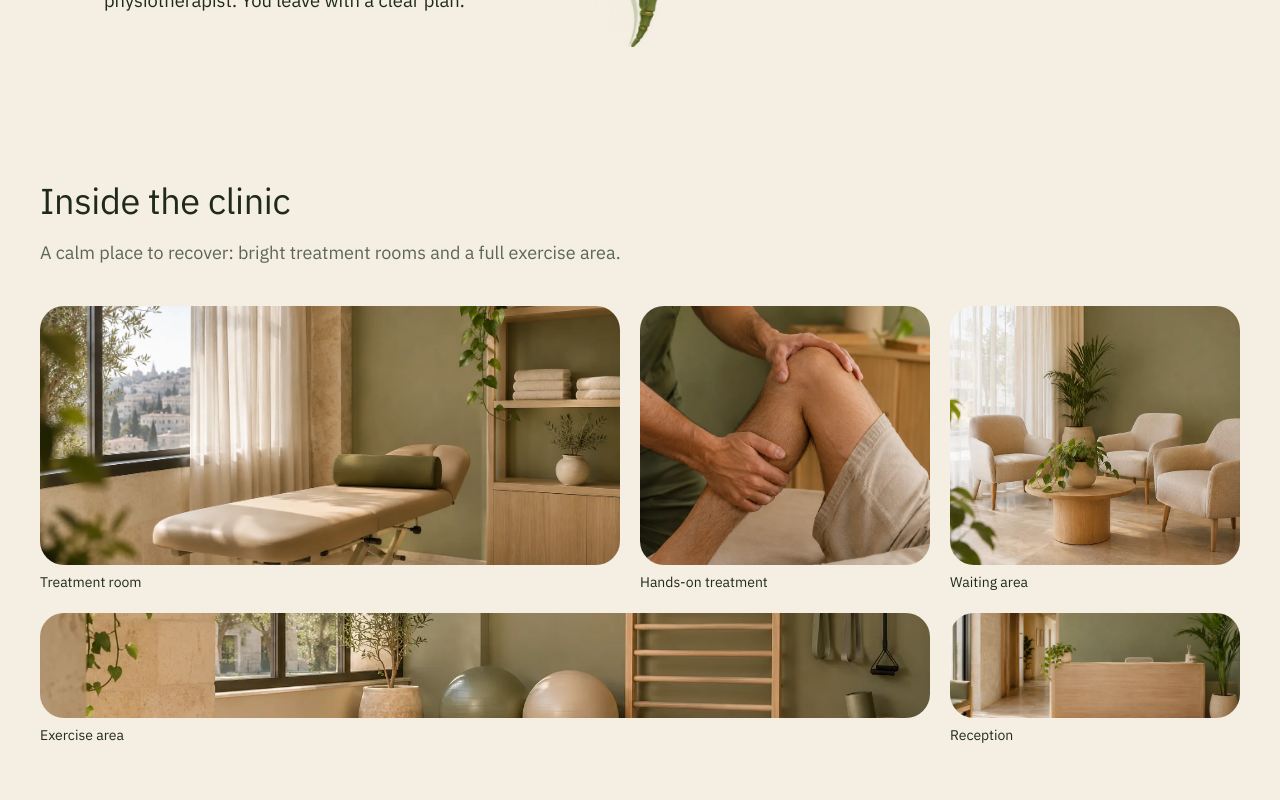
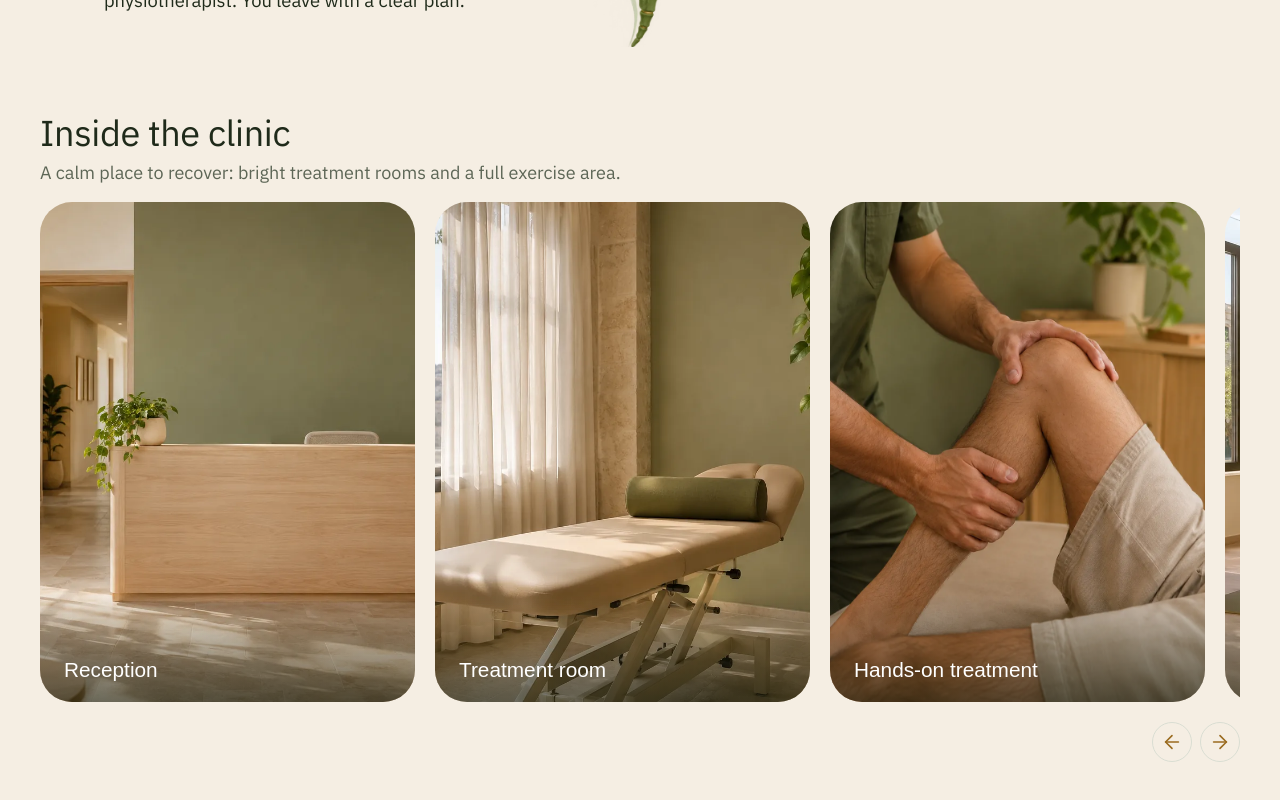
Before and after one commit to manarnofal2004/physio-clinic, a React (Vite) app in the folder client/: page / in a window 1280 px wide. Shown: the part 2187-2987 px from the top of the page. Built offline with nearby package versions, Linux system fonts and the light colour scheme; a web font is replaced by a local one.

Commit message:
feat(client): gallery as a strip of tall photos with arrows, heading at the top

```diff
--- a/client/src/features/landing/GallerySection.tsx
+++ b/client/src/features/landing/GallerySection.tsx
@@ -1,6 +1,7 @@
-import { useState } from "react";
+import { useRef, useState } from "react";
 import { Box, ButtonBase, Dialog, IconButton, Typography } from "@mui/material";
-import { X } from "lucide-react";
+import { useTheme } from "@mui/material/styles";
+import { ArrowLeft, ArrowRight, X } from "lucide-react";
 import { useTranslation } from "react-i18next";
 import type { Translation } from "@/i18n/locales/en";
 import { LandingSection } from "./LandingSection";
@@ -10,61 +11,91 @@ type PhotoKey = keyof Translation["landing"]["gallery"];
 interface Photo {
   key: PhotoKey; // caption and alt text
   src: string;
-  area: string; // grid area on wide screens
 }
 
 const photos: Photo[] = [
-  { key: "treatment", src: "/images/gallery/treatment.webp", area: "a" },
-  { key: "handsOn", src: "/images/gallery/hands-on.webp", area: "b" },
-  { key: "exercise", src: "/images/gallery/exercise.webp", area: "c" },
-  { key: "reception", src: "/images/gallery/reception.webp", area: "d" },
-  { key: "waiting", src: "/images/gallery/waiting.webp", area: "e" },
+  { key: "reception", src: "/images/gallery/reception.webp" },
+  { key: "treatment", src: "/images/gallery/treatment.webp" },
+  { key: "handsOn", src: "/images/gallery/hands-on.webp" },
+  { key: "exercise", src: "/images/gallery/exercise.webp" },
+  { key: "waiting", src: "/images/gallery/waiting.webp" },
 ];
 
-// An uneven grid of photos (one large, two tall, two wide) with a caption under each.
-// Clicking a photo opens it large; Escape or the cross closes it.
+// Tall photos fill the screen below the heading; on phones they are a bit shorter.
+const PHOTO_HEIGHT = { xs: "62svh", md: "calc(100svh - 300px)" };
+const GAP = 20;
+
+// A strip of tall photos, like walking through the clinic: about two and a half
+// show at once and the next one peeks in from the edge. Arrows, a drag or a swipe
+// move along; clicking a photo opens it large.
 export const GallerySection = () => {
   const { t } = useTranslation();
+  const theme = useTheme();
+  const isRtl = theme.direction === "rtl";
+  const stripRef = useRef<HTMLUListElement>(null);
   const [open, setOpen] = useState<Photo | null>(null);
+
+  // Moves the strip by one photo. In Arabic "next" is towards the left.
+  const move = (step: 1 | -1) => {
+    const strip = stripRef.current;
+    const first = strip?.firstElementChild as HTMLElement | null;
+    if (!strip || !first) return;
+    const distance = (first.offsetWidth + GAP) * step * (isRtl ? -1 : 1);
+    strip.scrollBy({ left: distance, behavior: "smooth" });
+  };
+
+  const Back = isRtl ? ArrowRight : ArrowLeft;
+  const Next = isRtl ? ArrowLeft : ArrowRight;
+  const arrow = {
+    border: 1,
+    borderColor: "divider",
+    "&:hover": { bgcolor: "action.selected" },
+  };
 
   return (
     <LandingSection
       id="gallery"
       title={t("landing.gallery.title")}
       intro={t("landing.gallery.intro")}
+      alignTop
     >
       <Box
         component="ul"
+        ref={stripRef}
         sx={{
           m: 0,
           p: 0,
           listStyle: "none",
-          display: "grid",
-          gap: { xs: 2, md: 2.5 },
-          gridTemplateColumns: { xs: "1fr 1fr", md: "2fr 1fr 1fr" },
-          gridTemplateAreas: {
-            xs: '"a a" "b e" "c c" "d d"',
-            md: '"a b e" "a b e" "c c d"',
-          },
-          gridAutoRows: { xs: 200, md: "clamp(110px, calc((100svh - 400px) / 3), 190px)" },
+          display: "flex",
+          gap: `${GAP}px`,
+          overflowX: "auto",
+          scrollSnapType: "x mandatory",
+          scrollbarWidth: "none",
+          "&::-webkit-scrollbar": { display: "none" },
         }}
       >
         {photos.map((photo) => (
           <Box
             component="li"
             key={photo.key}
-            sx={{ gridArea: photo.area, display: "flex", flexDirection: "column", minHeight: 0 }}
+            sx={{
+              flexShrink: 0,
+              height: PHOTO_HEIGHT,
+              aspectRatio: "3 / 4",
+              scrollSnapAlign: "start",
+            }}
           >
             <ButtonBase
               onClick={() => setOpen(photo)}
               aria-label={`${t("landing.gallery.open")}: ${t(`landing.gallery.${photo.key}`)}`}
               sx={{
-                flex: 1,
-                minHeight: 0,
-                borderRadius: 3,
+                position: "relative",
+                width: "100%",
+                height: "100%",
+                borderRadius: 4,
                 overflow: "hidden",
                 "&:focus-visible": { outline: 2, outlineColor: "primary.main", outlineOffset: 2 },
-                "& img": { transition: "transform 400ms ease-out" },
+                "& img": { transition: "transform 500ms ease-out" },
                 "&:hover img": { transform: "scale(1.03)" },
                 "@media (prefers-reduced-motion: reduce)": { "& img": { transition: "none" } },
               }}
@@ -76,12 +107,35 @@ export const GallerySection = () => {
                 loading="lazy"
                 sx={{ width: "100%", height: "100%", objectFit: "cover", display: "block" }}
               />
+              {/* The name of the place, on a soft dark fade at the bottom. */}
+              <Box
+                sx={{
+                  position: "absolute",
+                  insetInline: 0,
+                  bottom: 0,
+                  pt: 8,
+                  pb: 2.5,
+                  px: 3,
+                  textAlign: "start",
+                  color: "common.white",
+                  fontSize: "1.3rem",
+                  background: "linear-gradient(to top, rgba(20, 26, 12, 0.6), transparent)",
+                }}
+              >
+                {t(`landing.gallery.${photo.key}`)}
+              </Box>
             </ButtonBase>
-            <Typography variant="body2" color="text.secondary" sx={{ mt: 1 }}>
-              {t(`landing.gallery.${photo.key}`)}
-            </Typography>
           </Box>
         ))}
+      </Box>
+
+      <Box sx={{ display: "flex", gap: 1, mt: 2.5, justifyContent: "flex-end" }}>
+        <IconButton onClick={() => move(-1)} aria-label={t("landing.gallery.previous")} sx={arrow}>
+          <Back />
+        </IconButton>
+        <IconButton onClick={() => move(1)} aria-label={t("landing.gallery.next")} sx={arrow}>
+          <Next />
+        </IconButton>
       </Box>
 
       <Dialog
@@ -100,6 +154,11 @@ export const GallerySection = () => {
               alt={t(`landing.gallery.${open.key}`)}
               sx={{ display: "block", maxWidth: "100%", maxHeight: "85vh", borderRadius: 3 }}
             />
+            <Typography
+              sx={{ position: "absolute", bottom: 16, insetInlineStart: 20, color: "common.white" }}
+            >
+              {t(`landing.gallery.${open.key}`)}
+            </Typography>
             <IconButton
               onClick={() => setOpen(null)}
               aria-label={t("landing.gallery.close")}
--- a/client/src/i18n/locales/ar.ts
+++ b/client/src/i18n/locales/ar.ts
@@ -102,6 +102,8 @@ export const ar: Translation = {
       waiting: "قاعة الانتظار",
       open: "عرض الصورة",
       close: "إغلاق الصورة",
+      previous: "الصورة السابقة",
+      next: "الصورة التالية",
     },
     faq: {
       title: "أسئلة يطرحها الناس",
--- a/client/src/i18n/locales/en.ts
+++ b/client/src/i18n/locales/en.ts
@@ -104,6 +104,8 @@ export const en = {
       waiting: "Waiting area",
       open: "Open photo",
       close: "Close photo",
+      previous: "Previous photo",
+      next: "Next photo",
     },
     faq: {
       title: "Questions people ask",
```
